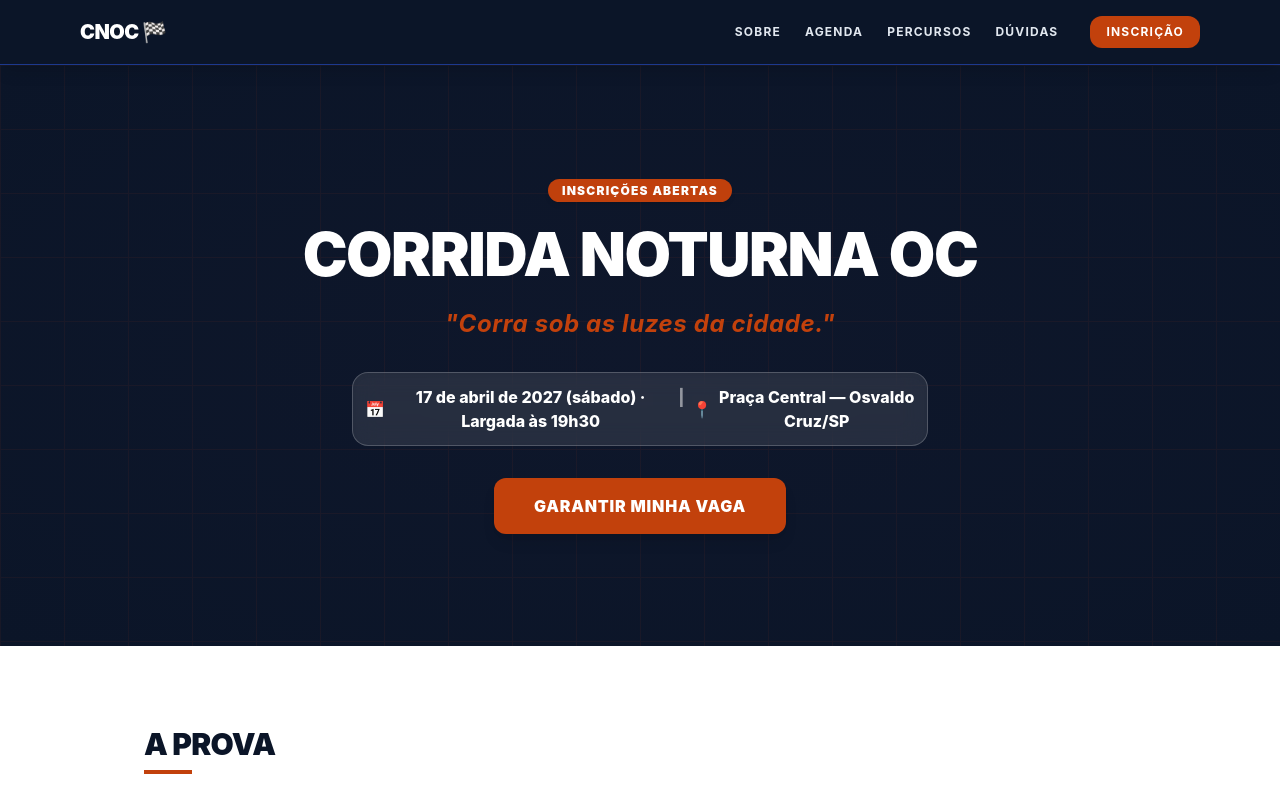
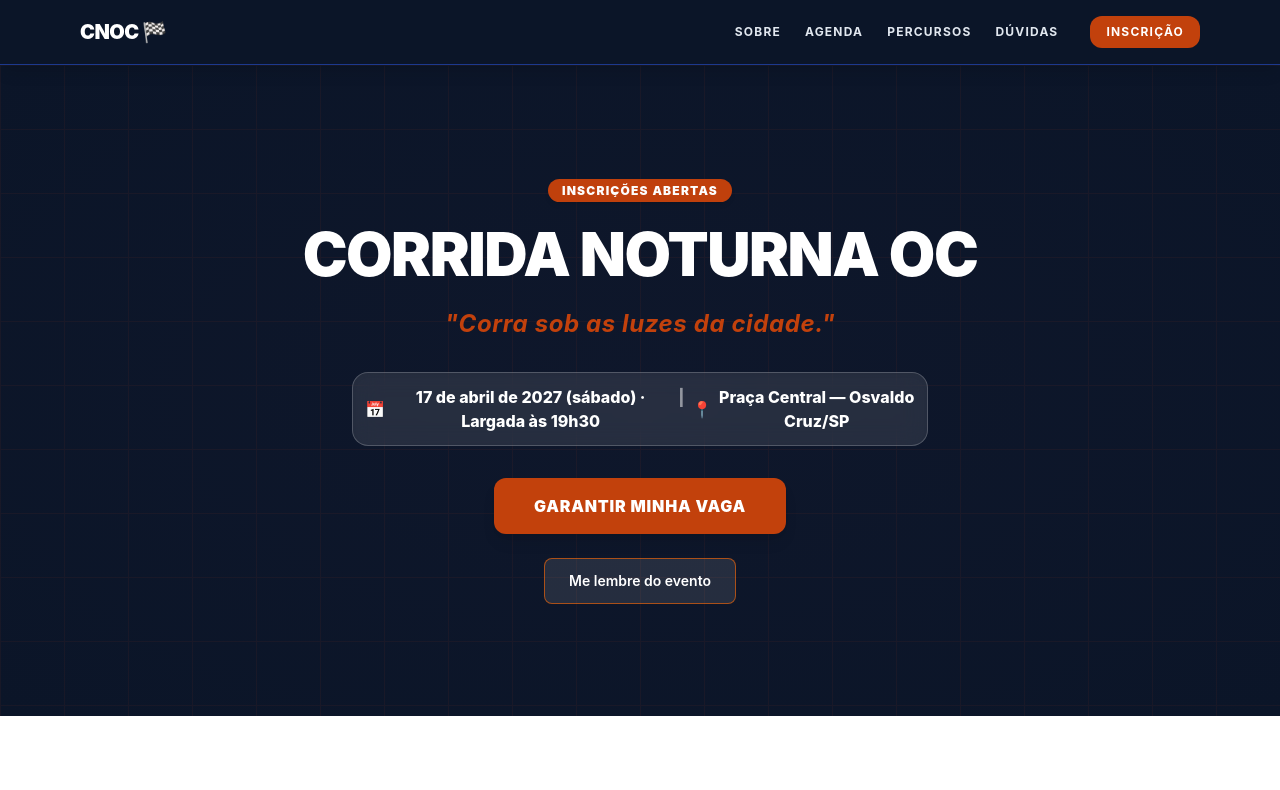
Before and after one commit to Raissa-Fernandes17/lp-evento-RaissaFernandes, a React (Vite) app: page / in a window 1280 px wide. Shown: the top 790 px of the page. Built offline with nearby package versions, Linux system fonts and the light colour scheme.

Commit message:
PWA: notificação de lembrete

```diff
--- /dev/null
+++ b/src/components/BotaoLembrete.jsx
@@ -0,0 +1,53 @@
+import { useState } from "react";
+
+function BotaoLembrete() {
+  const [mensagem, setMensagem] = useState("");
+
+  async function ativarLembrete() {
+    // 1. Se o navegador não tiver 'Notification' em window
+    if (!("Notification" in window)) {
+      setMensagem("Este navegador não aceita notificações.");
+      return;
+    }
+
+    // 2. Peça a permissão e guarde a resposta numa constante
+    const resposta = await Notification.requestPermission();
+
+    // 3. Se a resposta for diferente de 'granted'
+    if (resposta !== "granted") {
+      setMensagem("Você não permitiu as notificações.");
+      return;
+    }
+
+    // 4. Espere o Service Worker ficar pronto e guarde em 'registro'
+    const registro = await navigator.serviceWorker.ready;
+
+    // 5. Mostre a notificação com registro.showNotification(...)
+    registro.showNotification("Corrida Noturna OC", {
+      body: "Lembrete ativado! Largada dia 17 de abril de 2027 às 19h30 na Praça Central.",
+      icon: "/icone-192.png",
+    });
+
+    // 6. Mostre na tela a mensagem "Lembrete ativado!"
+    setMensagem("Lembrete ativado!");
+  }
+
+  return (
+    <div className="mt-6">
+      <button
+        type="button"
+        onClick={ativarLembrete}
+        className="rounded-lg border border-orange-500/60 bg-white/10 px-6 py-3 text-sm font-semibold text-white transition hover:bg-white/20"
+      >
+        Me lembre do evento
+      </button>
+      {mensagem && (
+        <p role="status" className="mt-2 text-sm text-orange-300">
+          {mensagem}
+        </p>
+      )}
+    </div>
+  );
+}
+
+export default BotaoLembrete;
--- a/src/components/Hero.jsx
+++ b/src/components/Hero.jsx
@@ -1,5 +1,5 @@
-
 import { evento } from '../data/evento'
+import BotaoLembrete from './BotaoLembrete'
 
 function Hero() {
   return (
@@ -50,6 +50,8 @@ function Hero() {
           Garantir Minha Vaga
         </a>
 
+        <BotaoLembrete />
+
       </div>
     </section>
   )
```
